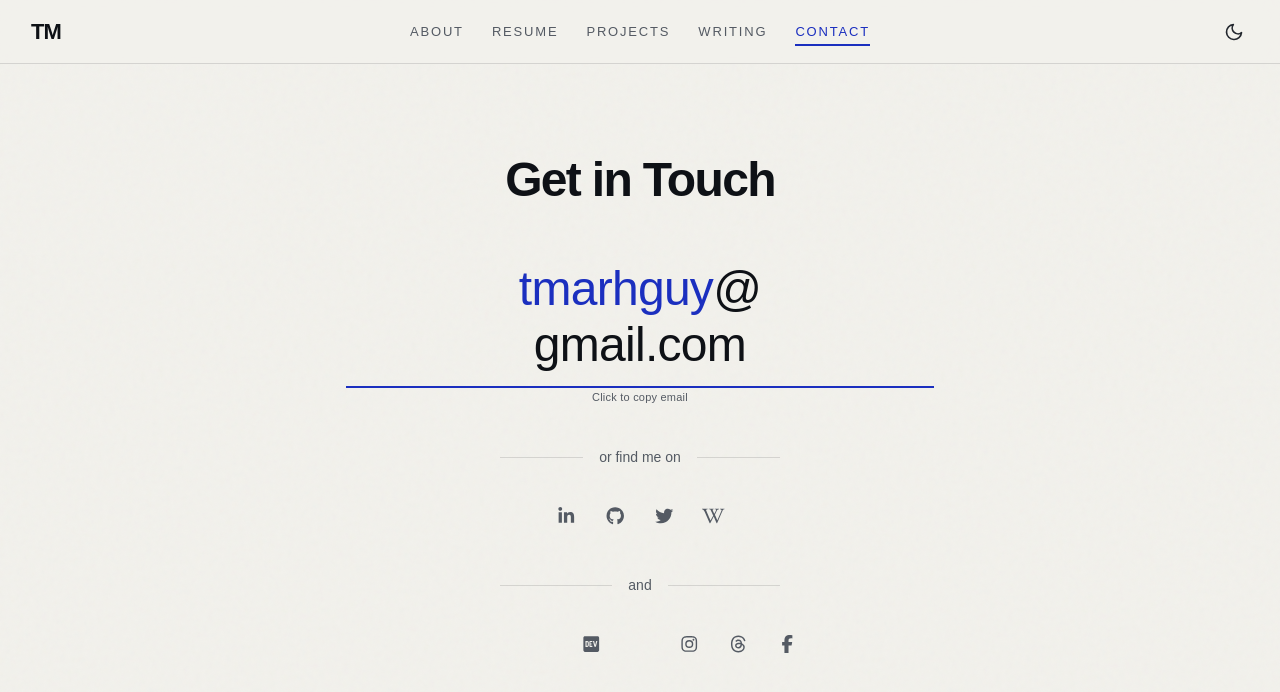
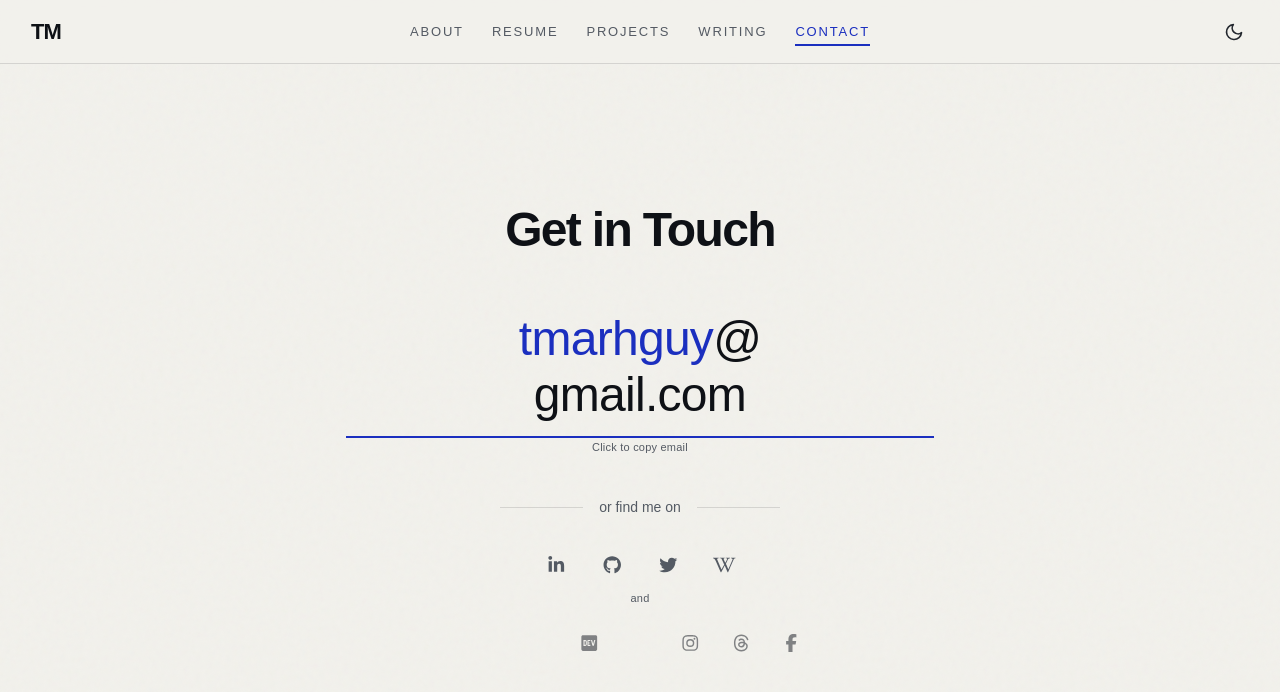
Before and after one commit to tmarhguy/tmarhguy, a Next.js app: page /contact in a window 1280 px wide. Shown: the top 692 px of the page. Built offline with nearby package versions, Linux system fonts and the light colour scheme; no server answers; a web font is replaced by a local one.

Commit message:
feat: writing update with open-source

```diff
--- a/app/layout.tsx
+++ b/app/layout.tsx
@@ -25,6 +25,12 @@ export const metadata: Metadata = {
     'ASIC',
     'RTL design',
     'SystemVerilog',
+    'UVM',
+    'verification',
+    'LibreLane',
+    'OpenROAD',
+    'KiCad',
+    'RISC-V',
     'formal verification',
     'hardware engineering',
     'software engineering',
--- a/app/styles/pages/content.css
+++ b/app/styles/pages/content.css
@@ -478,19 +478,34 @@
   background: var(--color-border);
 }
 
+.contact-divider--secondary {
+  margin-top: 0.15rem;
+  margin-bottom: 1rem;
+  max-width: 8rem;
+  font-size: var(--text-2xs);
+  letter-spacing: var(--tracking-wide);
+  text-transform: lowercase;
+}
+
+.contact-icon-groups {
+  display: flex;
+  flex-direction: column;
+  align-items: center;
+}
+
 /* Social icons - inline style */
-.contact-content > .icons {
+.contact-content .icons {
   display: flex;
   justify-content: center;
   gap: 0.75rem;
   margin-bottom: 0;
 }
 
-.contact-content > .icons li {
+.contact-content .icons li {
   padding: 0;
 }
 
-.contact-content > .icons li a {
+.contact-content .icons li a {
   display: flex;
   align-items: center;
   justify-content: center;
@@ -504,9 +519,15 @@
     color var(--duration-fast) var(--ease-out);
 }
 
-.contact-content > .icons li a:hover {
+.contact-content .icons li a:hover {
   background: var(--color-accent-light);
   color: var(--color-accent);
+}
+
+.contact-content .icons--elsewhere li a {
+  width: 2.4rem;
+  height: 2.4rem;
+  color: var(--color-fg-muted);
 }
 
 @media (max-width: 735px) {
--- a/app/styles/pages/writing.css
+++ b/app/styles/pages/writing.css
@@ -508,10 +508,14 @@
 }
 
 .prose img {
+  display: block;
   max-width: 100%;
   height: auto;
+  margin: 1.5rem 0 0.5rem;
   border-radius: var(--radius-sm);
-  margin: 1.5rem 0;
+  background: var(--color-bg);
+  box-shadow: 0 0 0 var(--rule) var(--color-border-alt);
+  color: var(--color-fg-light);
 }
 
 .prose-image-pair {
--- a/log/2026-08-11 - LibreLane, Verilator, OpenFPGA.md
+++ b/log/2026-08-11 - LibreLane, Verilator, OpenFPGA.md
@@ -1,23 +1,36 @@
-# LibreLane, Verilator, OpenFPGA
+# LibreLane, Verilator, OpenFPGA, OpenROAD
 
-Date: 2026-08-11
+Date: 2026-08-15
 
 Published: [/writing/2026-08-11-librelane-verilator-openfpga/](/writing/2026-08-11-librelane-verilator-openfpga/)
 
-**See also:** [Projects — open source](/projects/#open-source-title) · [Detailed build log](/writing/2026-08-09-first-open-source-contributions/)
+**See also:** [Writing — open source](/writing/#writing-open-source) · [Projects — open source](/projects/#open-source-title) · [First contributions](/writing/2026-08-09-first-open-source-contributions/)
 
-Open-source contributions are getting exactly as fun as I'd hoped. It once felt like a hard barrier to enter, but now feels quite natural — and necessary — as writing my own code. In an exciting turn of events, I've gotten merged contributions in LibreLane, Verilator, and OpenFPGA, with plenty more in the pipeline.
+Open-source contributions are getting exactly as fun as I'd hoped. It once felt like a hard barrier to enter, but now feels quite natural — and necessary — as writing my own code. In an exciting turn of events, I've gotten merged contributions in LibreLane, Verilator, OpenFPGA, and now OpenROAD.
 
 I started small, focusing on documentation just to understand the mechanics of open-source contribution — how a repository actually receives, reviews, and integrates changes before you start touching the core logic. But the underlying motivation has always been the same: the thought that someone out there will be using these tools to design a chip, run simulation and verification, or map out an architecture, and because of my code contribution, their workflow simply _won't break_. They won't have to stress over deprecated synthesis flags or pipeline failures; their flow will just happen.
 
 ## Recent merges & contributions
 
-| Project                                                 | Contribution focus                              | Pull request                                                                                                       |
-| ------------------------------------------------------- | ----------------------------------------------- | ------------------------------------------------------------------------------------------------------------------ |
-| **[LibreLane](https://github.com/librelane/librelane)** | Yosys ≥ 0.68 `abc -fast` & slang plugin gating  | [#1015](https://github.com/librelane/librelane/pull/1015)                                                          |
-| **[Verilator](https://github.com/verilator/verilator)** | Linux peak memory reporting                     | [#8070](https://github.com/verilator/verilator/pull/8070)                                                          |
-| **[OpenFPGA](https://github.com/lnis-uofu/OpenFPGA)**   | Contribution guide & interconnect documentation | [#2682](https://github.com/lnis-uofu/OpenFPGA/pull/2682), [#2683](https://github.com/lnis-uofu/OpenFPGA/pull/2683) |
+| Project                                                          | Contribution focus                                                                                       | Pull request                                                                                                       |
+| ---------------------------------------------------------------- | -------------------------------------------------------------------------------------------------------- | ------------------------------------------------------------------------------------------------------------------ |
+| **[OpenROAD](https://github.com/The-OpenROAD-Project/OpenROAD)** | Production LEF files with trailing whitespace now load                                                   | [#11107](https://github.com/The-OpenROAD-Project/OpenROAD/pull/11107)                                              |
+| **[LibreLane](https://github.com/librelane/librelane)**          | Yosys ≥ 0.68 `abc -fast` gating — **[3.0.8](https://github.com/librelane/librelane/releases/tag/3.0.8)** | [#1015](https://github.com/librelane/librelane/pull/1015)                                                          |
+| **[Verilator](https://github.com/verilator/verilator)**          | Linux peak memory reporting                                                                              | [#8070](https://github.com/verilator/verilator/pull/8070)                                                          |
+| **[OpenFPGA](https://github.com/lnis-uofu/OpenFPGA)**            | Contribution guide & interconnect documentation                                                          | [#2682](https://github.com/lnis-uofu/OpenFPGA/pull/2682), [#2683](https://github.com/lnis-uofu/OpenFPGA/pull/2683) |
+
+Today, OpenROAD. Production tech files had a stray space after the semicolon in `MINWIDTH WRONGDIRECTION`, and they wouldn't load. [PR #11107](https://github.com/The-OpenROAD-Project/OpenROAD/pull/11107) fixes that so they do.
+
+![GitHub contribution activity — four commits in OpenROAD and pull request #11107.](/images/open-source/openroad-contribution-activity.png)
+
+_OpenROAD — four commits and #11107._
+
+That LibreLane row closed the loop. [PR #1015](https://github.com/librelane/librelane/pull/1015) is the only change in [LibreLane 3.0.8](https://github.com/librelane/librelane/releases/tag/3.0.8).
+
+![LibreLane 3.0.8 — #1015 is the change that shipped.](/images/open-source/librelane-3.0.8.png)
+
+_LibreLane 3.0.8 — #1015 is the change that shipped._
 
 I get to sit here at Penn, building my own low-level architecture projects, learning exciting new things, and finding better ways to contribute back to the community. There's a profound satisfaction in knowing that while I'm routing my own boards and working on my own designs, I've had a hand in making someone else's beautiful engineering narrative a reality.
 
-**[Open source on Projects →](/projects/#open-source-title)**
+**[Open source on Writing →](/writing/#writing-open-source)**
```
Also changed, not shown: content/writing/2026-08-11-librelane-verilator-openfpga.md (+26 -11 lines).
